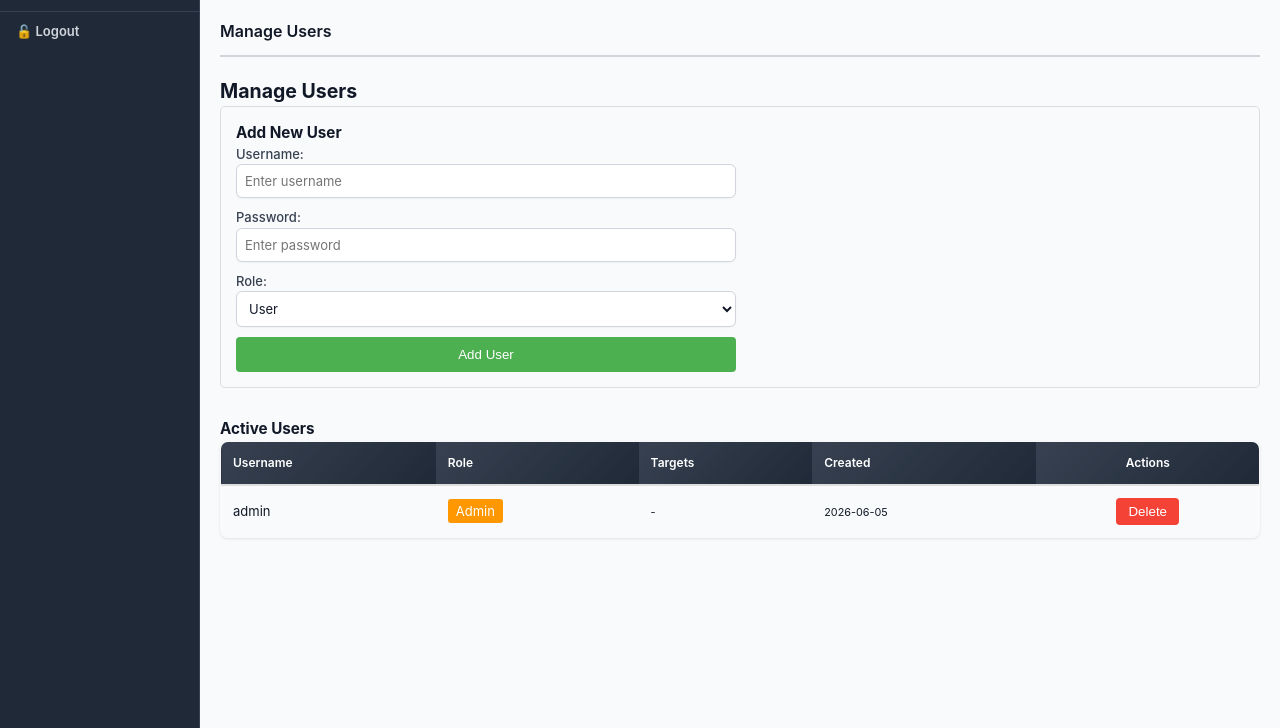
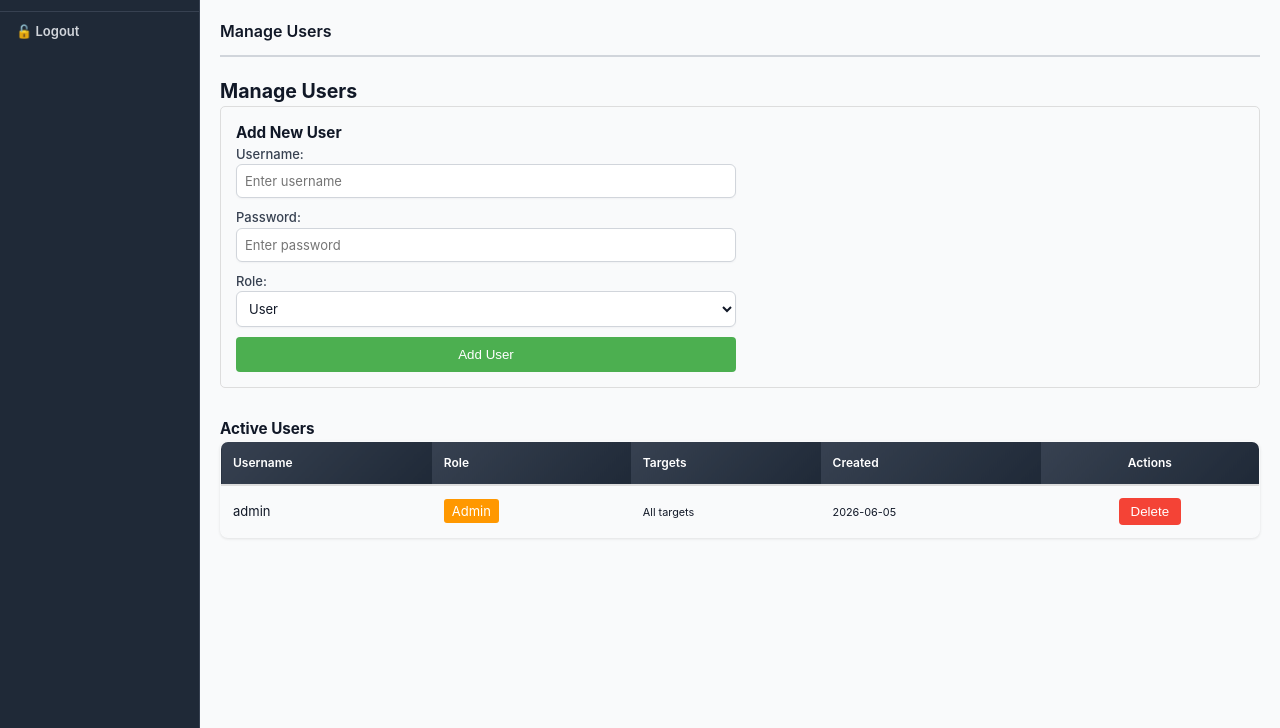
Before and after one commit to anuragsundaram/HawkEye, a Flask app: page /adm/users in a window 1280 px wide. Shown: the part 72-800 px from the top of the page. Run offline with Flask 2, Linux system fonts and the light colour scheme; the visitor is signed in with stand-in values (Sample User, id 1); data comes from the database, SQL or seed files in the repository; some libraries are stand-ins or nearby versions.

Commit message:
fixed non admin user permissions

```diff
--- a/app/templates/administration_users.html
+++ b/app/templates/administration_users.html
@@ -54,7 +54,7 @@
                                 {% if user.targets %}
                                     <small>{{ user.targets|join(', ') }}</small>
                                 {% else %}
-                                    <small>-</small>
+                                    <small>All targets</small>
                                 {% endif %}
                             </td>
                             <td style="padding: 12px;">
--- a/app/templates/layout.html
+++ b/app/templates/layout.html
@@ -16,7 +16,7 @@
                     <select id="target-select" name="target" aria-label="Select database">
                         {% set all_targets = config['TARGETS'].keys()|list %}
                         {% set user_config = config['USERS'].get(session.get('user_name', ''), ['', all_targets]) %}
-                        {% set allowed_targets = user_config[1] %}
+                        {% set allowed_targets = user_config[1] if user_config[1] else all_targets %}
                         {% for item in allowed_targets if item in config['TARGETS'] %}
                         <option value="{{ item }}" {% if item == request.view_args.get('target') %}selected{% endif %}>{{ item }}</option>
                         {% endfor %}
--- a/app/utils/hook_request.py
+++ b/app/utils/hook_request.py
@@ -27,9 +27,11 @@ def validate_request():
         abort(403)
     elif not request.view_args.get('target'):
         return None
-    elif request.view_args['target'] in app.config['USERS'][session['user_name']][1]:
-        return None
     else:
+        user_config = app.config['USERS'].get(session['user_name'], ('', []))
+        allowed_targets = user_config[1]
+        if not allowed_targets or request.view_args['target'] in allowed_targets:
+            return None
         abort(403)
 
 
```
